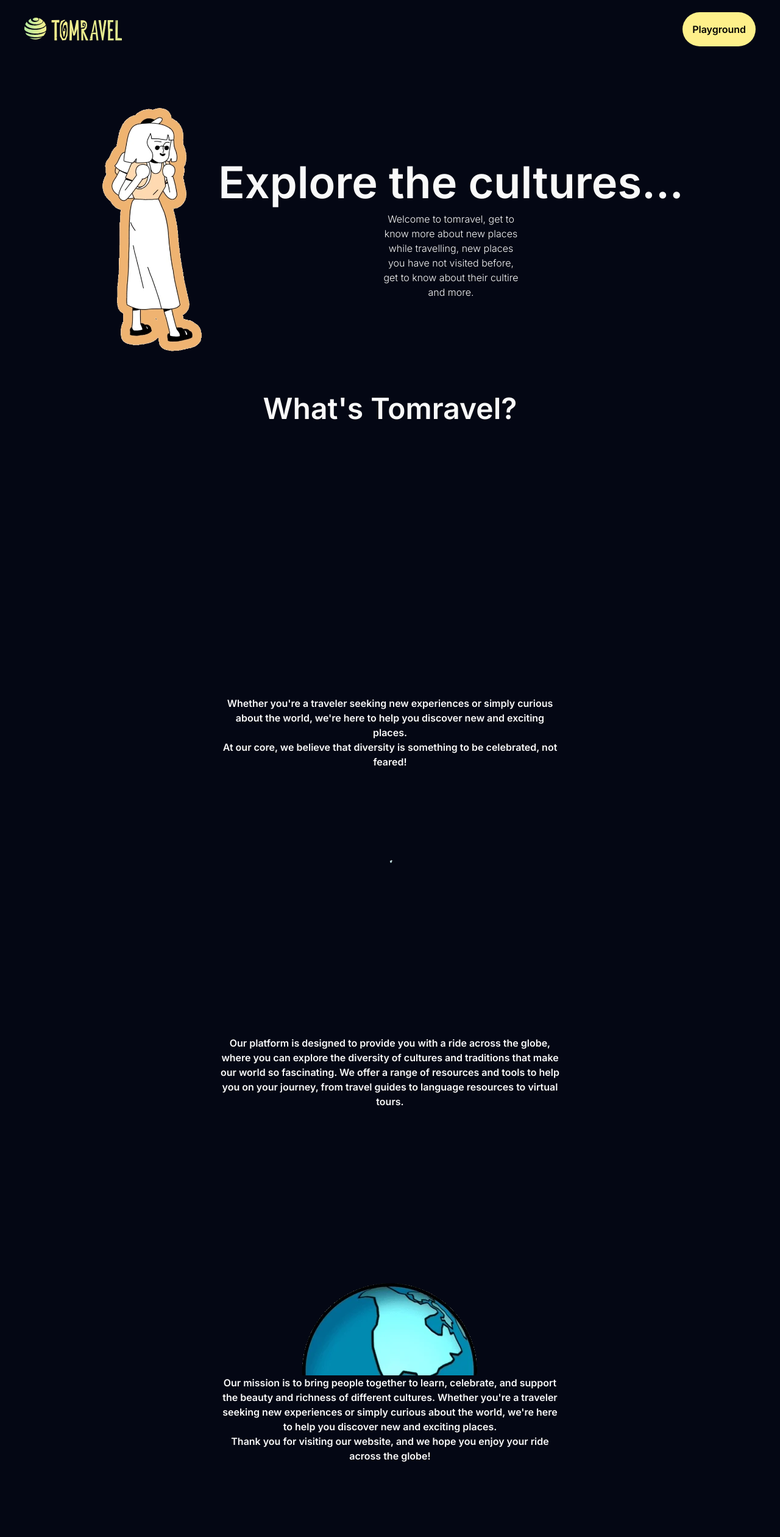
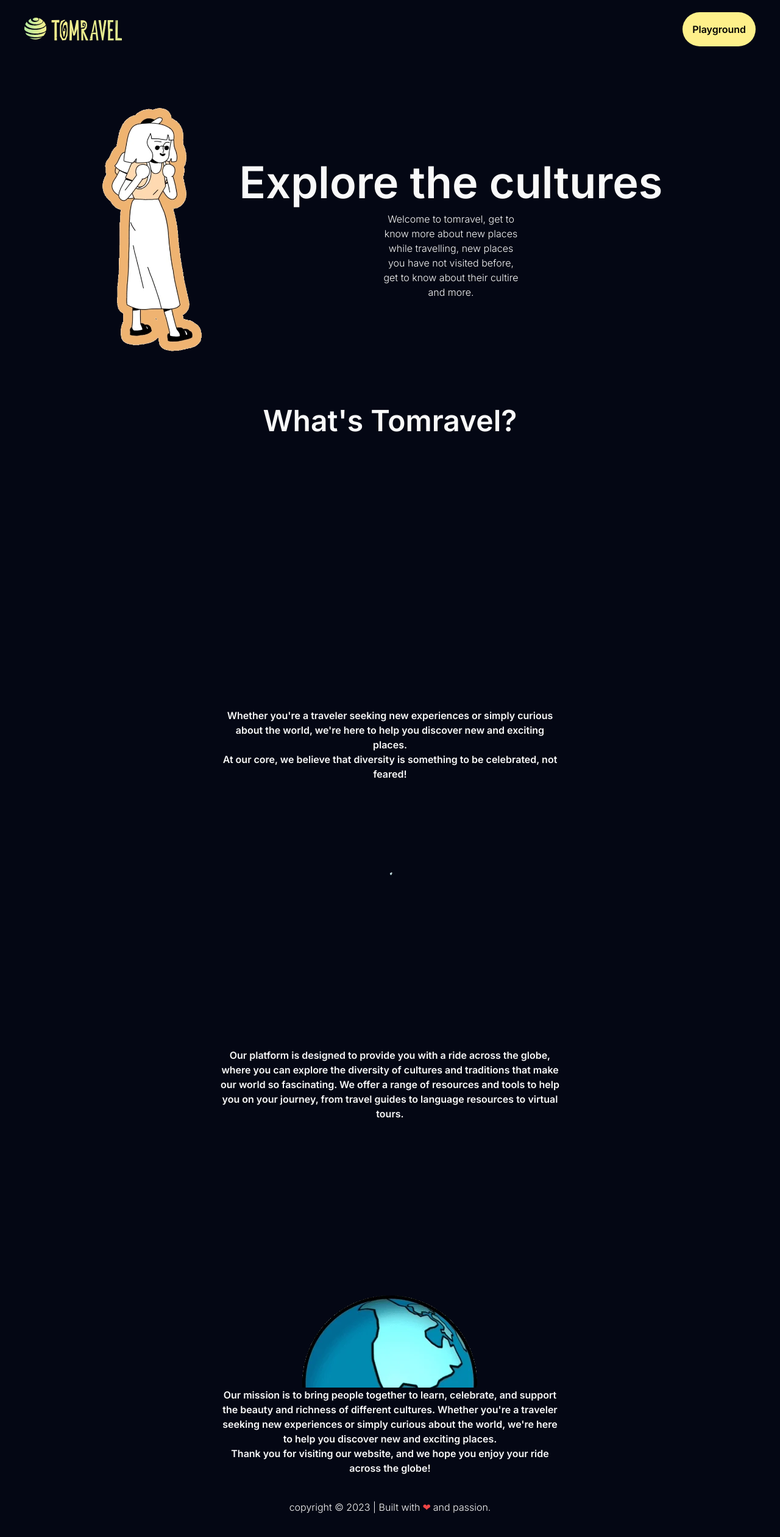
Before and after one commit to GauravBurande/tomravel, a React (Create React App) app: page / in a window 1280 px wide. Shown: the top 2520 px of the page at 61% size. Before the commit the page ends 2439 px from the top, so only its background shows below. Built offline with nearby package versions, Linux system fonts and the light colour scheme.

Commit message:
Home UI modified (#8)
* intial setup and home UI

* home component: hero and osme copy

* fixing errors

* fixing errors

* removed lorem and added copy

* modified home UI

```diff
--- a/src/components/Home.jsx
+++ b/src/components/Home.jsx
@@ -1,5 +1,6 @@
 import React from 'react'
 import CopyCards from './home/CopyCards'
+import Footer from './home/Footer'
 import Hero from './home/Hero'
 import Svglogo from './home/Svglogo'
 
@@ -19,6 +20,7 @@ const Home = () => {
         <div className='px-10'>
         <Hero/>
         <CopyCards/>
+        <Footer/>
         </div>
     </div>
   )
--- a/src/components/home/CopyCards.jsx
+++ b/src/components/home/CopyCards.jsx
@@ -2,8 +2,8 @@ import React from 'react'
 
 const CopyCards = () => {
   return (
-    <div className='flex flex-col items-center'>
-        <h1 className='text-5xl font-bold'>What's Tomravel?</h1>
+    <div className='flex flex-col items-center justify-center'>
+        <h1 className='lg:text-5xl text-3xl font-bold text-center mx-auto pt-5'>What's Tomravel?</h1>
 
       <div className='flex flex-wrap pb-10 text-center xl:px-24 items-center justify-center'>
 
--- /dev/null
+++ b/src/components/home/Footer.jsx
@@ -0,0 +1,16 @@
+import React from 'react'
+
+const Footer = () => {
+
+    const date = new Date()
+    const year = date.getFullYear()
+  return (
+    <div>
+      <div className='flex items-center pb-10 justify-center'>
+        copyright © {year} | Built with <span className='text-red-500 px-1'>❤</span> and passion.
+      </div>
+    </div>
+  )
+}
+
+export default Footer
--- a/src/components/home/Hero.jsx
+++ b/src/components/home/Hero.jsx
@@ -10,7 +10,7 @@ const Hero = () => {
         </div>
 
         <div className='text-center w-2/3'>
-          <h1 className='text-7xl font-bold py-3'>Explore the cultures...</h1>
+          <h1 className='lg:text-7xl text-5xl font-bold py-3'>Explore the cultures</h1>
           <p className='lg:px-72 md:px-52'>Welcome to tomravel, get to know more about new places while travelling, new places you have not visited before, get to know about their cultire and more.</p>
         </div>
       </div>
--- a/src/components/home/Svglogo.jsx
+++ b/src/components/home/Svglogo.jsx
@@ -1,15 +1,15 @@
 const Svglogo = () => {
   return (
     <svg width="inherit" viewBox="0 -5 369.6666666666667 87.54954336106441"
-            class="css-1j8o68f">
+            className="css-1j8o68f">
             <defs id="SvgjsDefs2026">
                 <linearGradient id="SvgjsLinearGradient2031">
-                    <stop id="SvgjsStop2032" stop-color="rgb(181,231,157)" offset="0"></stop>
-                    <stop id="SvgjsStop2033" stop-color="#F3EF8D" offset="1"></stop>
+                    <stop id="SvgjsStop2032" stopColor="rgb(181,231,157)" offset="0"></stop>
+                    <stop id="SvgjsStop2033" stopColor="#F3EF8D" offset="1"></stop>
                 </linearGradient>
                 <linearGradient id="SvgjsLinearGradient2034">
-                    <stop id="SvgjsStop2035" stop-color="#F6EE8C" offset="0"></stop>
-                    <stop id="SvgjsStop2036" stop-color="#E0EC90" offset="1"></stop>
+                    <stop id="SvgjsStop2035" stopColor="#F6EE8C" offset="0"></stop>
+                    <stop id="SvgjsStop2036" stopColor="#E0EC90" offset="1"></stop>
                 </linearGradient>
             </defs>
             <g id="SvgjsG2027" featurekey="symbolFeature-0"
```
Also changed, not shown: public/manifest.json, public/tomravel.png (added), 1 other file (tests, documents, lock files or other folders).
